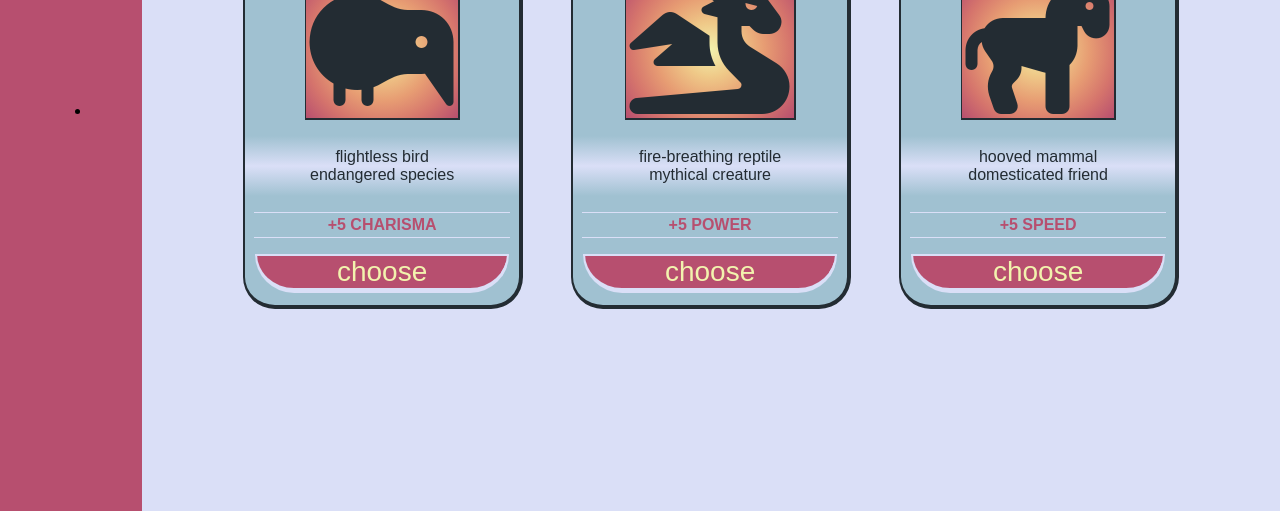
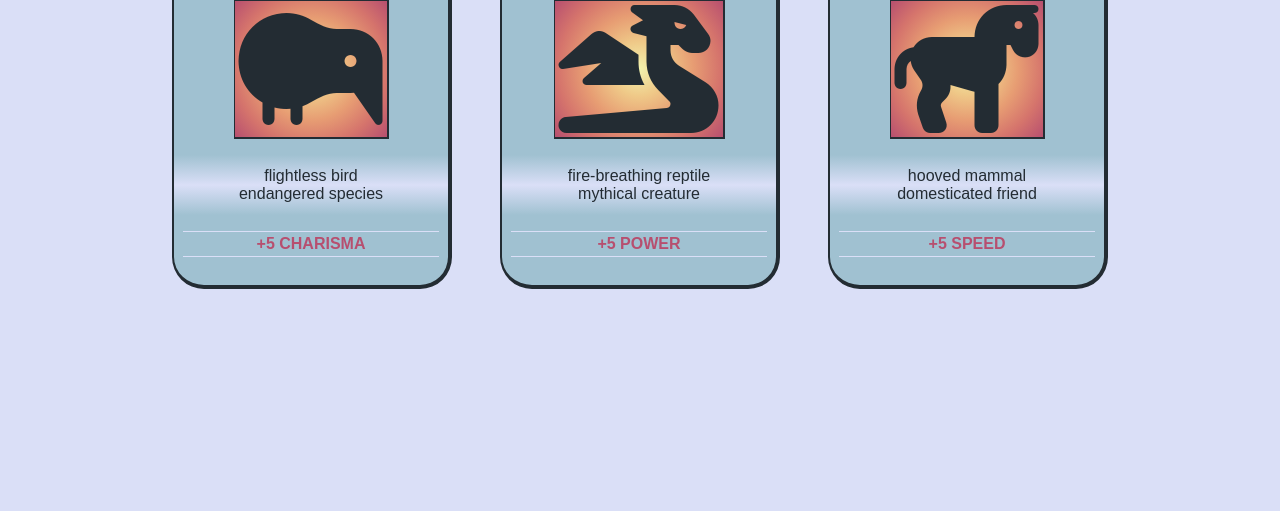
Before and after one commit to saclark12000/price-table, a plain HTML site: page index.html in a window 1280 px wide. Shown: the part 289-800 px from the top of the page. Drawn offline with Linux system fonts and the light colour scheme.

Commit message:
styling changes, removed nav

```diff
--- a/app.css
+++ b/app.css
@@ -7,17 +7,6 @@ body {
     align-items: center;
     padding: 0px;
     margin: 0px;
-  }
-
-  nav {
-    align-self: flex-start;
-    display: flex;
-    flex-direction: column;
-    justify-content: center;
-    align-items: center;
-    width: 10rem;
-    height: 100vh;
-    background-color: #B74F6F;
   }
 
   .pricing-table {
--- a/index.html
+++ b/index.html
@@ -13,16 +13,8 @@
 </head>
 
 <body>
-
-    <nav>
-        <ul class="nav-menu-items">
-            <li class="nav-menu-home"></li>
-        </ul>
-    </nav>
-
     <div class="panel pricing-table">
-
-        <div class="pricing-plan">
+        <a class="pricing-plan">
             <h2 class="pricing-header">KIWI</h2>
             <div class="icon kiwi"><i class="fas fa-kiwi-bird"></i></div>
             <ul class="pricing-features">
@@ -30,10 +22,9 @@
                 <li class="pricing-features-item">endangered species</li>
             </ul>
             <span class="pricing-price">+5 charisma</span>
-            <a href="#/" class="pricing-button">choose</a>
-        </div>
+        </a>
 
-        <div class="pricing-plan">
+        <a class="pricing-plan">
             <h2 class="pricing-header">DRAGON</h2>
             <div class="icon dragon"><i class="fas fa-dragon"></i></div>
             <ul class="pricing-features">
@@ -41,8 +32,7 @@
                 <li class="pricing-features-item">mythical creature</li>
             </ul>
             <span class="pricing-price">+5 power</span>
-            <a href="#/" class="pricing-button is-featured">choose</a>
-        </div>
+        </a>
 
         <a class="pricing-plan" href="#/">
             <h2 class="pricing-header">HORSE</h2>
@@ -52,11 +42,7 @@
                 <li class="pricing-features-item">domesticated friend</li>
             </ul>
             <span class="pricing-price">+5 speed</span>
-            <div class="pricing-button">choose</div>
         </a>
-
     </div>
-
 </body>
-
 </html>
```
